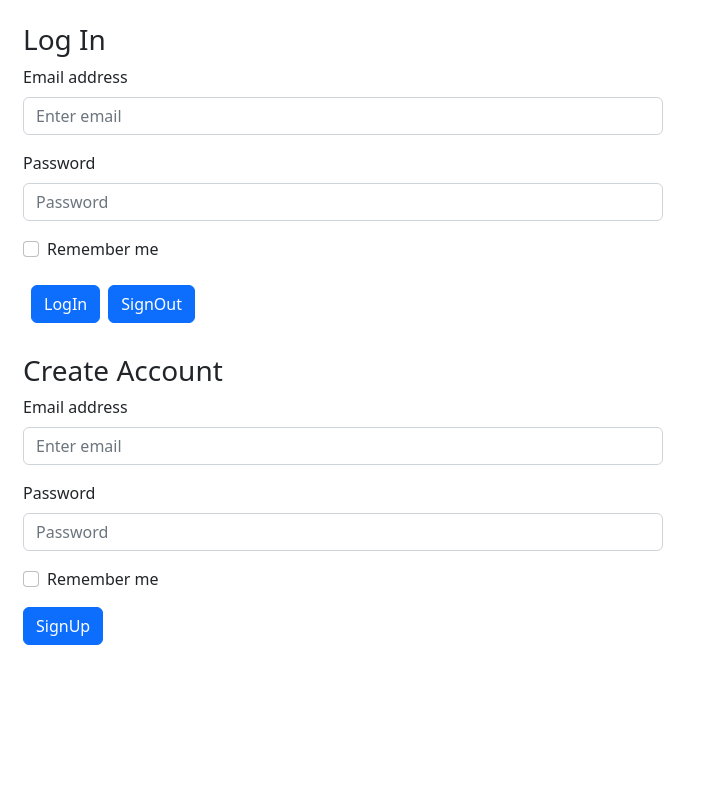
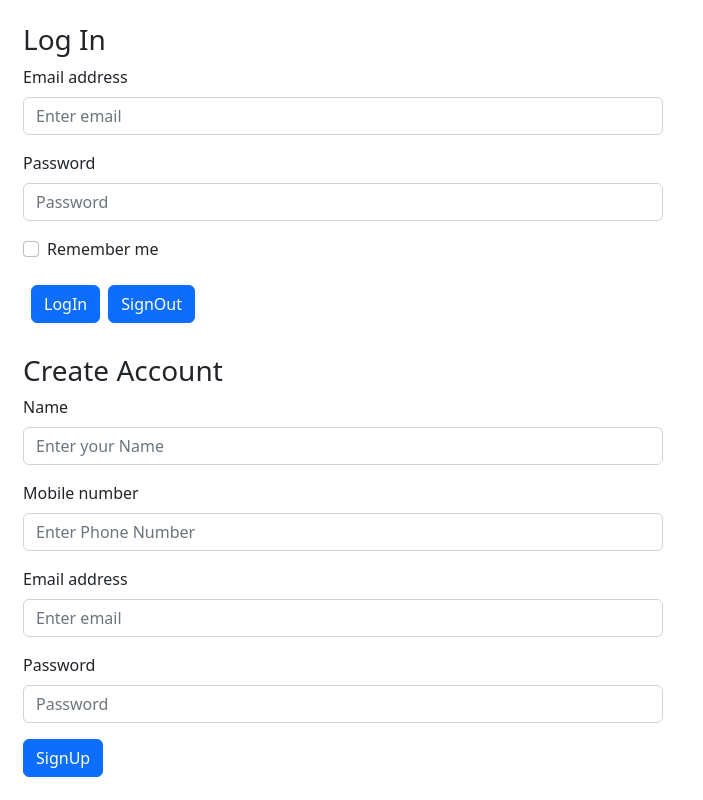
Before and after one commit to thebishalpaul/cloket, a React (Create React App) app: page / in a window 1280 px wide. Shown: the whole page, without its empty margins (0-703 px from the left). Built offline with nearby package versions, Linux system fonts and the light colour scheme.

Commit message:
added user details feature and resolved errors

```diff
--- a/src/App.js
+++ b/src/App.js
@@ -1,20 +1,23 @@
-import React from 'react';
+// import React, { useEffect } from 'react';
 import './App.css';
 import LoginForm from './components/LoginForm';
 import SignUp from './components/SignUp';
 import { Route, Routes } from 'react-router-dom';
 import UserPage from './components/UserPage';
 import { signInWithEmailAndPassword } from 'firebase/auth';
-import { auth } from './firebase'
+// import { getAuth, onAuthStateChanged } from "firebase/auth";
 import { useNavigate } from 'react-router-dom';
 import { useState } from 'react';
-
+import { createUserWithEmailAndPassword } from 'firebase/auth';
+import { auth, db } from './firebase'
+import { collection, addDoc } from "firebase/firestore";
+import Home from './components/Home';
 
 function App() {
   const [email, setEmail] = useState("");
   const [password, setPassword] = useState("");
-  const [passwordError,setPasswordError]=useState('');
-  const [emailError,setEmailError]=useState('');
+  const [passwordError, setPasswordError] = useState('');
+  const [emailError, setEmailError] = useState('');
   const [user, setUser] = useState('');
   const navigate = useNavigate();
 
@@ -24,11 +27,12 @@ function App() {
       .then((userCredential) => {
         clearError();
         alert("Log In Successfull!!");
-        setUser(userCredential.user.email);
+        setUser(userCredential.user);
         navigate("/userPage");
+        // console.log(userCredential.user.uid);
       })
       .catch((error) => {
-        switch(error.code){
+        switch (error.code) {
           case 'auth/invalid-email':
           case 'auth/user-disabled':
           case 'auth/user-not-found':
@@ -37,19 +41,21 @@ function App() {
           case 'auth/wrong-password':
             setPasswordError(error.message);
             break;
+
+          default:
+            break;
         }
       });
   }
+
   const clearInputs = () => {
     setEmail('');
     setPassword('');
   }
-  const clearError=()=>{
+  const clearError = () => {
     setEmailError('');
     setPasswordError('');
   }
-
-
 
   const handleLogOut = () => {
     auth.signOut().then(() => {
@@ -60,14 +66,69 @@ function App() {
       alert(error.message);
     });
   }
+
+  // Authentication listener
+
+  // const auth = getAuth();
+
+  // const authListener = () => {
+  //   onAuthStateChanged(auth, (user) => {
+  //     if (user) {
+  //       clearInputs();
+  //       setUser(user);
+  //       console.log(user);
+  //     } else { setUser('') }
+  //   });
+  // }
+
+  // // //React listener.
+  // useEffect(() => {
+  //   authListener();
+  // }, []);
+
+  // <-----------Signup and create collection in firebase---------->
+
+  const [name, setName] = useState('');
+  const [phone, setPhone] = useState('');
+
+  const create = (e) => {
+    e.preventDefault();
+    createUserWithEmailAndPassword(auth, email, password)
+      .then(() => {
+        clearError();
+        alert("Sign Up Successful!!")
+        addDoc(collection(db, "users"), {
+          name: name,
+          phone: phone
+        })
+          .then(() => {
+            alert('user created 👍');
+          })
+          .catch((error) => {
+            alert(error.message);
+          });
+      })
+      .catch((err) => {
+        switch (err.code) {
+          case 'auth/email-already-in-use':
+          case 'auth/invalid-email':
+          case 'auth/internal-error':
+            setEmailError(err.message);
+            break;
+          case 'auth/weak-password':
+            setPasswordError(err.message);
+            break;
+          default:
+            break;
+        }
+      });
+  }
+
   return (
     <>
-
       <Routes>
-        <Route path="/userPage" element={<UserPage
-          user={user}
-        />} />
-        <Route path="/" element={<LoginForm
+        <Route path="/" element={
+          <Home
             logIn={logIn}
             email={email}
             setEmail={setEmail}
@@ -76,12 +137,32 @@ function App() {
             handleLogOut={handleLogOut}
             passwordError={passwordError}
             emailError={emailError}
-        />} />
-        <Route path="/SignUp" element={<SignUp />} />
+            create={create}
+            name={name}
+            setName={setName}
+            phone={phone}
+            setPhone={setPhone}
+          />
+        }
+        />
+        <Route path="/loginForm" element={
+          <LoginForm
+          />}
+        />
+
+        <Route path="/userPage" element={
+          <UserPage
+            user={user}
+          />}
+        />
+
+        <Route path="/SignUp" element={
+          <SignUp />}
+        />
+
       </Routes>
     </>
   );
-
 }
 
 export default App;
--- /dev/null
+++ b/src/components/Home.jsx
@@ -0,0 +1,34 @@
+import React from 'react'
+import LoginForm from './LoginForm';
+import SignUp from './SignUp';
+function Home(props) {
+    return (
+        <>
+            <LoginForm
+              logIn={props.logIn}
+              email={props.email}
+              setEmail={props.setEmail}
+              password={props.password}
+              setPassword={props.setPassword}
+              handleLogOut={props.handleLogOut}
+              passwordError={props.passwordError}
+              emailError={props.emailError}
+            />
+            <SignUp
+             create={props.create}
+             email={props.email}
+             setEmail={props.setEmail}
+             password={props.password}
+             setPassword={props.setPassword}
+             passwordError={props.passwordError}
+             emailError={props.emailError}
+             name={props.name}
+             setName={props.setName}
+             phone={props.phone}
+             setPhone={props.setPhone}
+            />
+        </>
+    )
+}
+
+export default Home
--- a/src/components/LoginForm.jsx
+++ b/src/components/LoginForm.jsx
@@ -1,15 +1,14 @@
 import Button from 'react-bootstrap/Button';
 import Form from 'react-bootstrap/Form';
-import SignUp from './SignUp';
+// import SignUp from './SignUp';
 
 function LoginForm(props) {
-
 
     return (
         <>
             <Form style={{ width: "50%", margin: "23px" }}>
                 <h3>Log In</h3>
-                <Form.Group className="mb-3" controlId="formBasicEmail">
+                <Form.Group className="mb-3">
                     <Form.Label>Email address</Form.Label>
                     <Form.Control
                         type="email"
@@ -21,7 +20,7 @@ function LoginForm(props) {
                     </Form.Text>
                 </Form.Group>
 
-                <Form.Group className="mb-3" controlId="formBasicPassword">
+                <Form.Group className="mb-3">
                     <Form.Label>Password</Form.Label>
                     <Form.Control
                         type="password" placeholder="Password"
@@ -32,6 +31,7 @@ function LoginForm(props) {
                         {props.passwordError}
                     </Form.Text>
                 </Form.Group>
+
                 <Form.Group className="mb-3" controlId="formBasicCheckbox">
                     <Form.Check type="checkbox" label="Remember me" />
                 </Form.Group>
@@ -42,7 +42,7 @@ function LoginForm(props) {
                     SignOut
                 </Button>
             </Form>
-            <SignUp/>
+            {/* <SignUp/> */}
         </>
     );
 }
--- a/src/components/SignUp.jsx
+++ b/src/components/SignUp.jsx
@@ -1,50 +1,84 @@
 import { useState } from 'react';
 import Button from 'react-bootstrap/Button';
 import Form from 'react-bootstrap/Form';
-import { createUserWithEmailAndPassword } from 'firebase/auth';
-import { auth } from '../firebase'
-function SignUp() {
-    const [email, setEmail] = useState("");
-    const [password, setPassword] = useState("");
-    const [emailError, setEmailError] = useState('');
-    const [passwordError, setPasswordError] = useState('');
-    const signUp = (e) => {
-        e.preventDefault();
-        createUserWithEmailAndPassword(auth, email, password)
-            .then(() => {
-                clearError();
-                alert("Sign Up Successful!!")
-            })
-            .catch((err) => {
-                switch (err.code) {
-                    case 'auth/email-already-in-use':
-                    case 'auth/invalid-email':
-                    case 'auth/internal-error':
-                        setEmailError(err.message);
-                        break;
-                    case 'auth/weak-password':
-                        setPasswordError(err.message);
-                        break;
-                }
-            });
-    }
-    const clearError = () => {
-        setEmailError('');
-        setPasswordError('');
-    }
+// import { createUserWithEmailAndPassword } from 'firebase/auth';
+// import { auth } from '../firebase'
+// import { db } from '../firebase'
+// import { collection, addDoc } from "firebase/firestore";
+function SignUp(props) {
+    // const [email, setEmail] = useState("");
+    // const [password, setPassword] = useState("");
+    // const [emailError, setEmailError] = useState('');
+    // const [passwordError, setPasswordError] = useState('');
+    // const [name, setName] = useState('');
+    // const [phone, setPhone] = useState('');
+
+    // const create = (e) => {
+    //     e.preventDefault();
+    //     createUserWithEmailAndPassword(auth, email, password)
+    //         .then(() => {
+    //             clearError();
+    //             alert("Sign Up Successful!!")
+    //             addDoc(collection(db, "users"), {
+    //                 name: name,
+    //                 phone: phone
+    //             })
+    //                 .then(() => {
+    //                     alert('user created 👍');
+    //                 })
+    //                 .catch((error) => {
+    //                     alert(error.message);
+    //                 });
+    //         })
+    //         .catch((err) => {
+    //             switch (err.code) {
+    //                 case 'auth/email-already-in-use':
+    //                 case 'auth/invalid-email':
+    //                 case 'auth/internal-error':
+    //                     setEmailError(err.message);
+    //                     break;
+    //                 case 'auth/weak-password':
+    //                     setPasswordError(err.message);
+    //                     break;
+    //             }
+    //         });
+
+    // }
+
+    // const clearError = () => {
+    //     setEmailError('');
+    //     setPasswordError('');
+    // }
     return (
         <>
-            <Form onSubmit={signUp} style={{ width: "50%", margin: "23px" }}>
+            <Form onSubmit={props.create} style={{ width: "50%", margin: "23px" }}>
                 <h3>Create Account</h3>
+                <Form.Group className="mb-3">
+                    <Form.Label>Name</Form.Label>
+                    <Form.Control
+                        type="text"
+                        placeholder="Enter your Name"
+                        value={props.name}
+                        onChange={(e) => props.setName(e.target.value)} />
+                </Form.Group>
+                <Form.Group className="mb-3">
+                    <Form.Label>Mobile number</Form.Label>
+                    <Form.Control
+                        type="number" placeholder="Enter Phone Number"
+                        value={props.phone}
+                        onChange={(e) => props.setPhone(e.target.value)}
+                    />
+                </Form.Group>
                 <Form.Group className="mb-3" controlId="formBasicEmail">
                     <Form.Label>Email address</Form.Label>
                     <Form.Control
                         type="email"
                         placeholder="Enter email"
-                        value={email}
-                        onChange={(e) => setEmail(e.target.value)} />
+                        value={props.email}
+                        onChange={(e) => props.setEmail(e.target.value)}
+                    />
                     <Form.Text className="text-muted">
-                        {emailError}
+                        {props.emailError}
                     </Form.Text>
                 </Form.Group>
 
@@ -52,16 +86,14 @@ function SignUp() {
                     <Form.Label>Password</Form.Label>
                     <Form.Control
                         type="password" placeholder="Password"
-                        value={password}
-                        onChange={(e) => setPassword(e.target.value)}
+                        value={props.password}
+                        onChange={(e) => props.setPassword(e.target.value)}
                     />
                     <Form.Text className="text-muted">
-                        {passwordError}
+                        {props.passwordError}
                     </Form.Text>
                 </Form.Group>
-                <Form.Group className="mb-3" controlId="formBasicCheckbox">
-                    <Form.Check type="checkbox" label="Remember me" />
-                </Form.Group>
+
                 <Button variant="primary" type="submit">
                     SignUp
                 </Button>
--- a/src/firebase.js
+++ b/src/firebase.js
@@ -1,9 +1,7 @@
-// Import the functions you need from the SDKs you need
 import { initializeApp } from "firebase/app";
 import { getAuth } from "firebase/auth";
+import {getFirestore} from "firebase/firestore";
 
-// Your web app's Firebase configuration
-// For Firebase JS SDK v7.20.0 and later, measurementId is optional
 const firebaseConfig = {
   apiKey: "AIzaSyBXRLAw8P-5_UMtZrdX-IC8qYn4HEAH6ck",
   authDomain: "cloket-2b61f.firebaseapp.com",
@@ -18,3 +16,5 @@ const firebaseConfig = {
 const app = initializeApp(firebaseConfig);
 // Initialize Firebase Authentication and get a reference to the service
 export const auth = getAuth(app);
+const db=getFirestore(app);
+export { db }
```
Also changed, not shown: src/components/UserPage.jsx (+8 -3 lines), src/components/LoginForm.css (deleted). Lines whose indentation alone changed are shown as unchanged.
